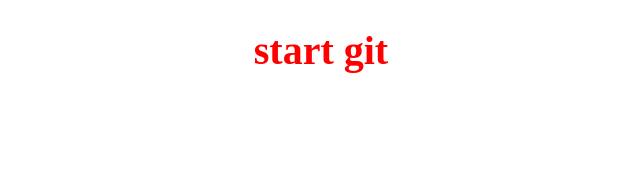
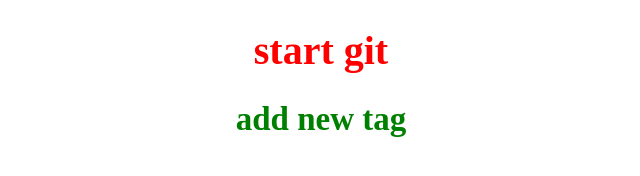
Before and after one commit to dianaporodko/git-testing, a plain HTML site: page index.html in a window 1280 px wide. Shown: the whole page, without its empty margins (319-959 px from the left). Drawn offline with Linux system fonts and the light colour scheme.

Commit message:
second commit

```diff
--- a/index.html
+++ b/index.html
@@ -10,6 +10,7 @@
 <body>
 
     <h1>start git</h1>
+    <h2>add new tag</h2>
 
 
     <script src="script.js"></script>
--- a/style.css
+++ b/style.css
@@ -3,3 +3,8 @@ h1{
     font-size: 40px;
     text-align: center;
 }
+h2{
+    color: green;
+    font-size: 33px;
+    text-align: center;
+}
```
